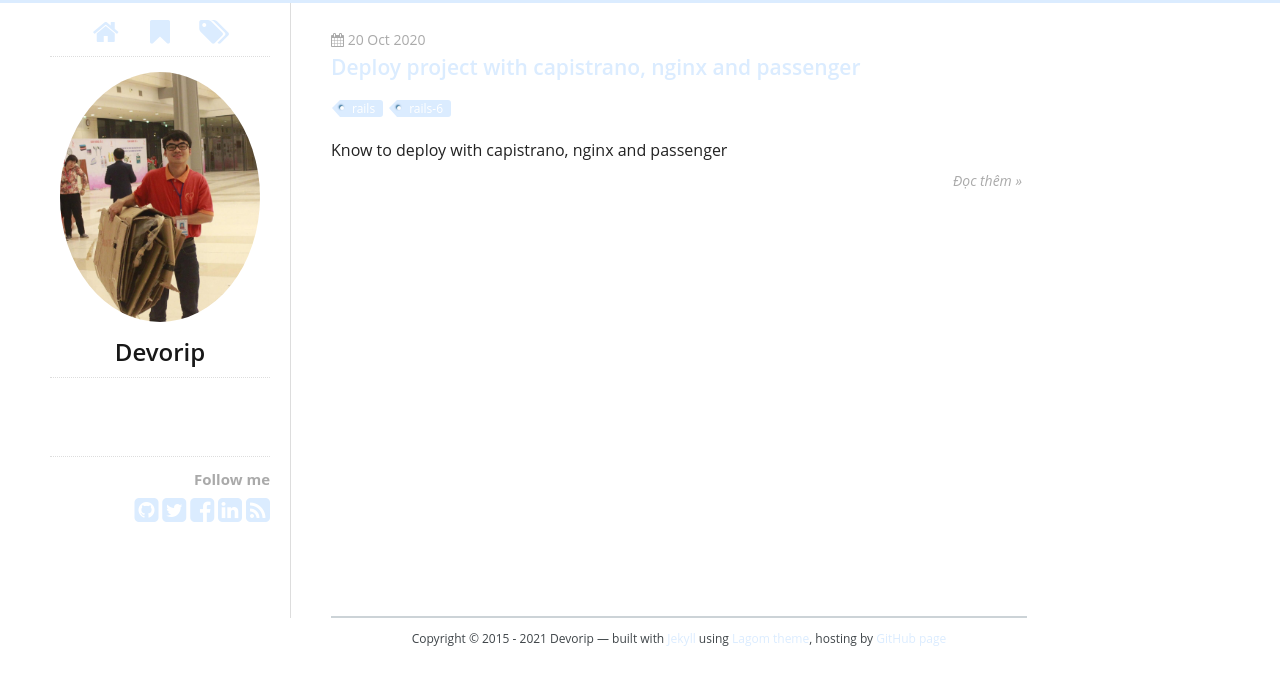
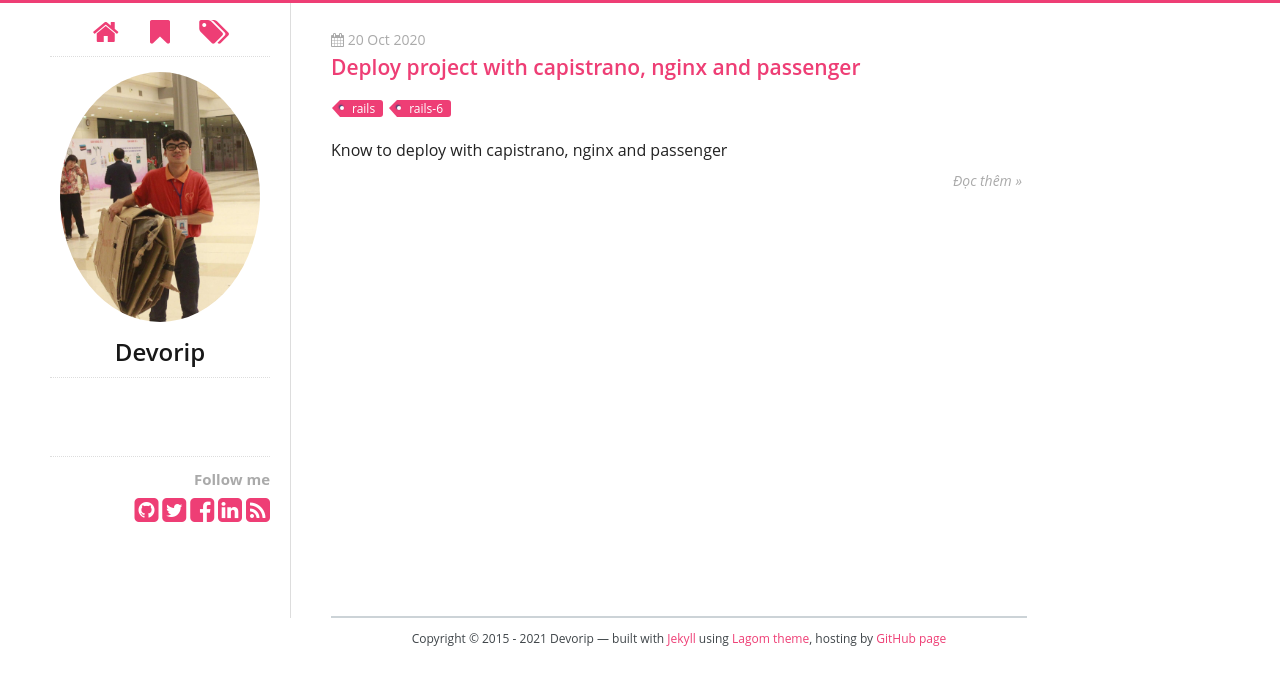
Before and after one commit to Devorip/Devorip.github.io, a Jekyll site: the page built from index.html, in a window 1280 px wide. Shown: the top 685 px of the page. Built offline with Jekyll 4.4.1, drawn with Linux system fonts in a browser that asks for light colours.

Commit message:
change highlight color

```diff
--- a/_config.yml
+++ b/_config.yml
@@ -83,5 +83,5 @@ rss_feed:             /atom.xml                 # link to view rss feed (/atom.x
 
 # Color for top bar, links, etc
 colors:
-  highlight:         '#DBECFF'
+  highlight:         '#ee3e75'
 theme: jekyll-theme-architect
```
